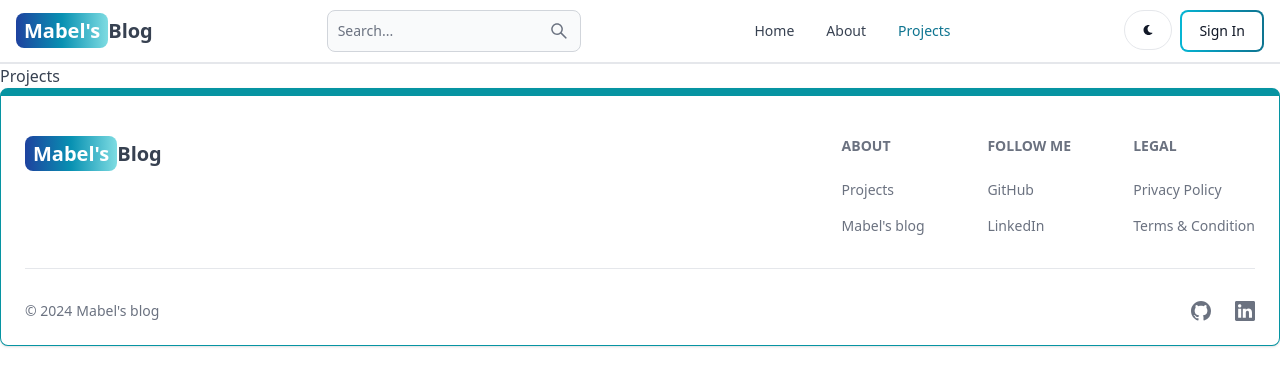
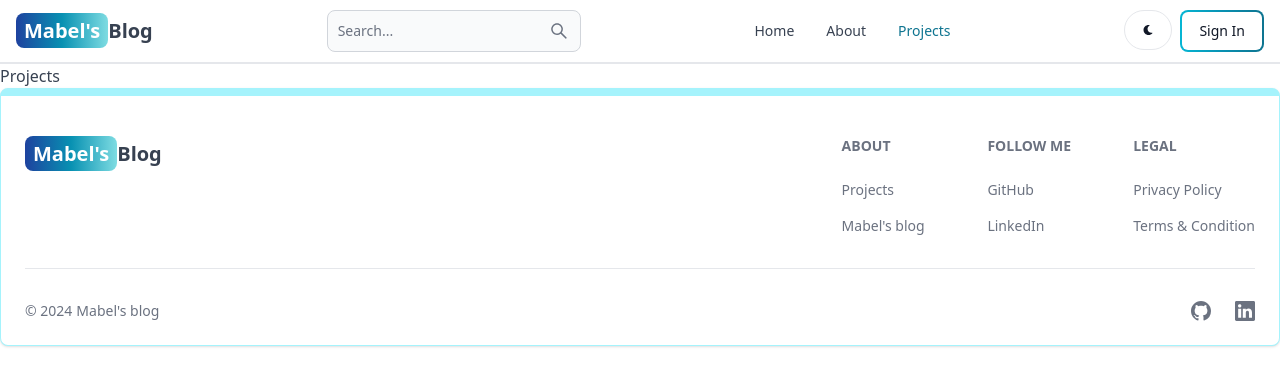
Before and after one commit to nnmai-mabel/mabel-blog, a React (Vite) app in the folder client/: page /projects in a window 1280 px wide. Shown: the top 386 px of the page. Built offline with nearby package versions, Linux system fonts and the light colour scheme; no server answers.

Commit message:
change footer border

```diff
--- a/client/src/components/Footer.jsx
+++ b/client/src/components/Footer.jsx
@@ -4,7 +4,7 @@ import {BsGithub, BsLinkedin} from 'react-icons/bs'
 
 export default function FooterComponent() {
     return (
-        <Footer container className="border border-t-8 border-teal-500">
+        <Footer container className="border border-t-8 border-cyan-200">
             <div className="w-full max-w-7xl mx-auto">
                 <div className="grid w-full justify-between sm:flex md:grid-cols-1">
                     <div className="mt-5">
```
